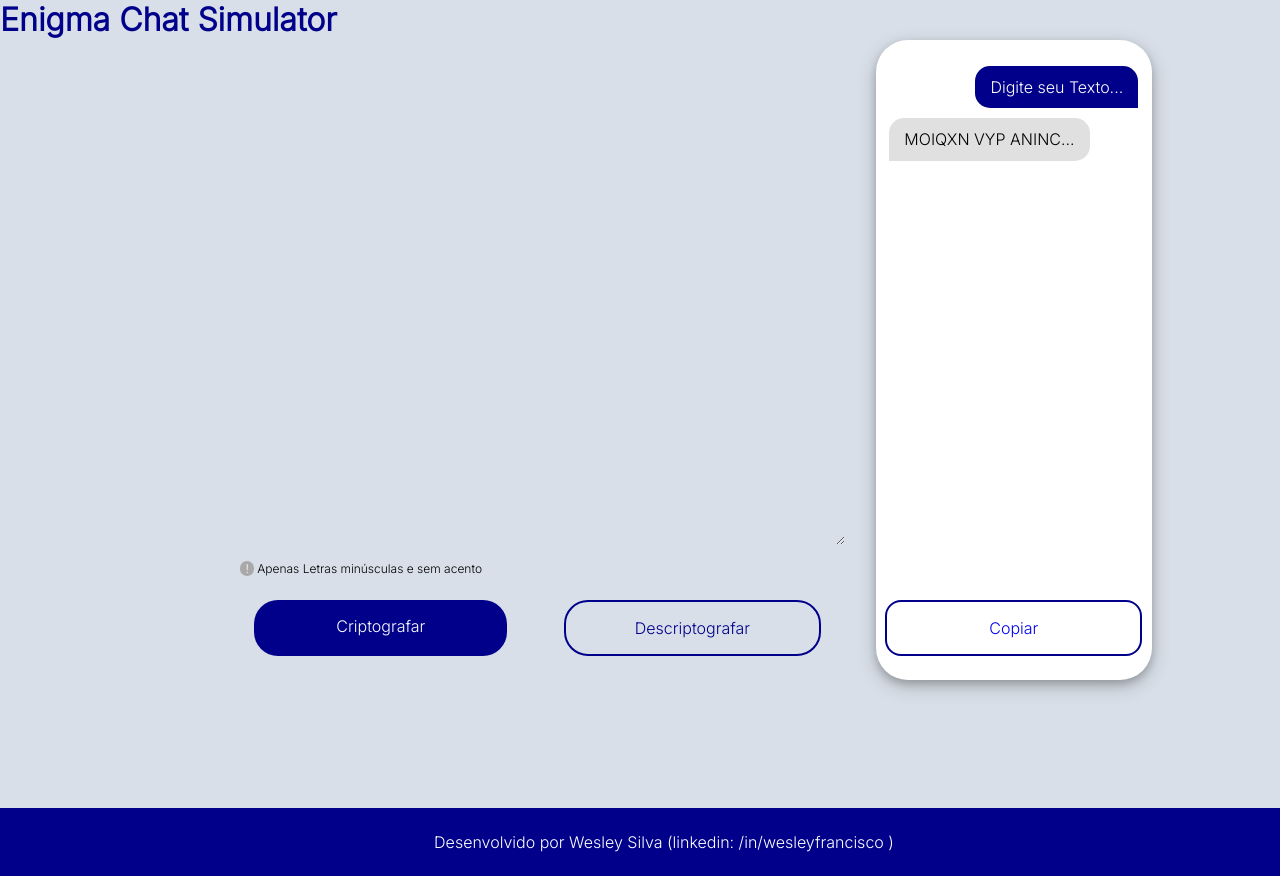
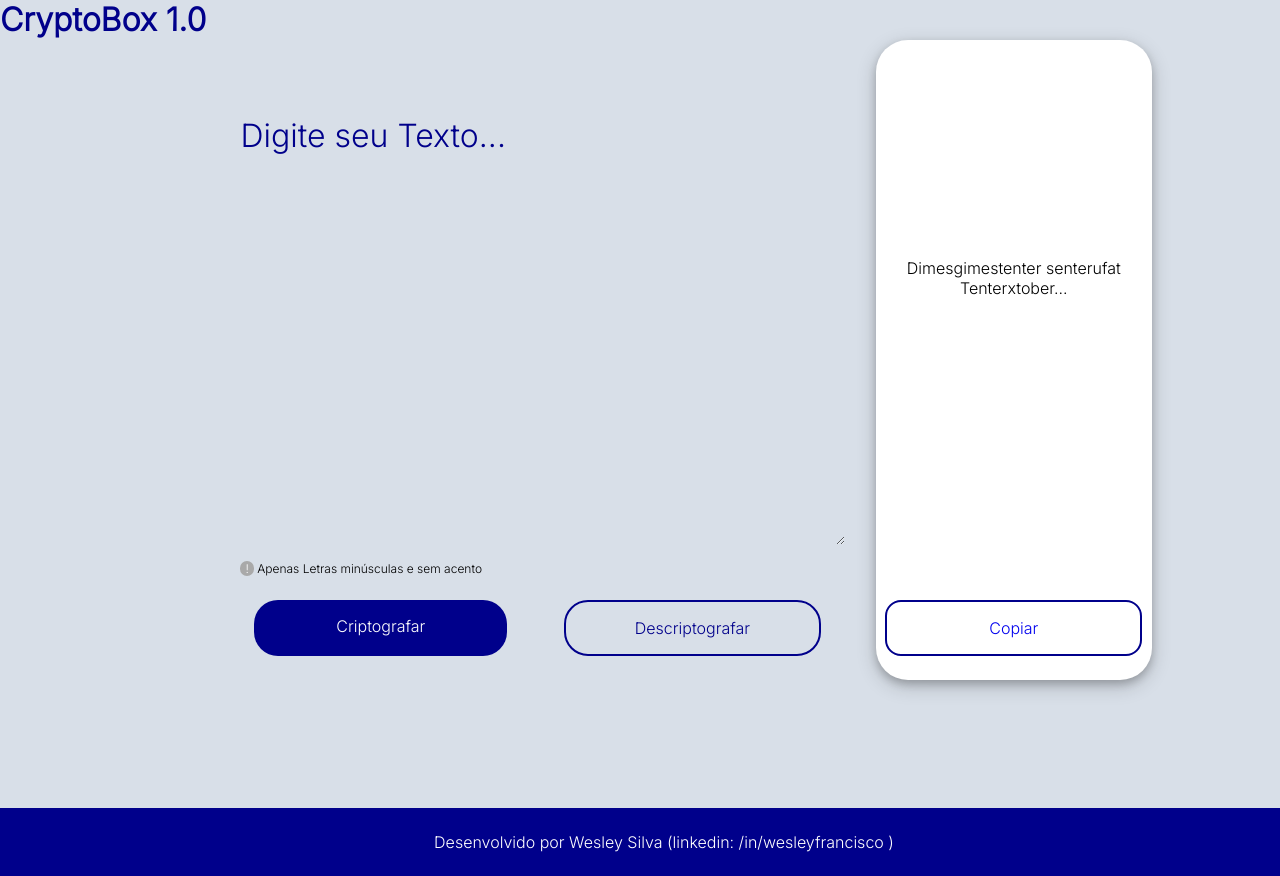
Before and after one commit to wfscarvalho/CryptoDox, a plain HTML site: page index.html in a window 1280 px wide. Both pictures are taken after a click on the link "Criptografar". Shown: the top 876 px of the page. Drawn offline with Linux system fonts and the light colour scheme.

Commit message:
Revert "Transform app into Enigma Chat Simulator"

```diff
--- a/index.html
+++ b/index.html
@@ -6,11 +6,11 @@
     <link rel="stylesheet" href="style.css/styles.css">
     <script src="js/decoder.js" defer></script>
 
-    <title>Enigma Chat Simulator</title>
+    <title>CryptoBox</title>
 </head>
 <body>
     <header>
-        <h1>Enigma Chat Simulator</h1>
+        <h1>CryptoBox 1.0</h1>
     </header>
     <main class="mainpage">
         <section class="mainpage__input">
--- a/js/decoder.js
+++ b/js/decoder.js
@@ -1,120 +1,15 @@
-class Enigma {
-    constructor() {
-        // Enigma machine components based on historical Enigma I
-        this.alphabet = "ABCDEFGHIJKLMNOPQRSTUVWXYZ";
-
-        // Rotors (wiring and notch)
-        this.rotors = {
-            I:   { wiring: "EKMFLGDQVZNTOWYHXUSPAIBRCJ", notch: "Q" },
-            II:  { wiring: "AJDKSIRUXBLHWTMCQGZNPYFVOE", notch: "E" },
-            III: { wiring: "BDFHJLCPRTXVZNYEIWGAKMUSQO", notch: "V" }
-        };
-
-        // Reflector B
-        this.reflector = "YRUHQSLDPXNGOKMIEBFZCWVJAT";
-
-        // Current state (using standard setup: Rotors I, II, III from left to right)
-        this.leftRotor = this.rotors.I;
-        this.middleRotor = this.rotors.II;
-        this.rightRotor = this.rotors.III;
-
-        // Positions (0-25)
-        this.leftPos = 0;
-        this.middlePos = 0;
-        this.rightPos = 0;
-    }
-
-    setPositions(left, middle, right) {
-        this.leftPos = this.alphabet.indexOf(left);
-        this.middlePos = this.alphabet.indexOf(middle);
-        this.rightPos = this.alphabet.indexOf(right);
-    }
-
-    step() {
-        // Enigma stepping mechanism (simplified double stepping anomaly)
-        let rightAtNotch = this.rightPos === this.alphabet.indexOf(this.rightRotor.notch);
-        let middleAtNotch = this.middlePos === this.alphabet.indexOf(this.middleRotor.notch);
-
-        if (middleAtNotch) {
-            this.leftPos = (this.leftPos + 1) % 26;
-            this.middlePos = (this.middlePos + 1) % 26;
-        } else if (rightAtNotch) {
-            this.middlePos = (this.middlePos + 1) % 26;
-        }
-
-        // Right rotor always steps
-        this.rightPos = (this.rightPos + 1) % 26;
-    }
-
-    processChar(char) {
-        char = char.toUpperCase();
-        if (!this.alphabet.includes(char)) {
-            return char; // Return non-alphabet characters as is
-        }
-
-        this.step();
-
-        let c = this.alphabet.indexOf(char);
-
-        // Forward through rotors
-        c = this.passRotor(c, this.rightRotor, this.rightPos, false);
-        c = this.passRotor(c, this.middleRotor, this.middlePos, false);
-        c = this.passRotor(c, this.leftRotor, this.leftPos, false);
-
-        // Reflector
-        c = this.alphabet.indexOf(this.reflector[c]);
-
-        // Backward through rotors
-        c = this.passRotor(c, this.leftRotor, this.leftPos, true);
-        c = this.passRotor(c, this.middleRotor, this.middlePos, true);
-        c = this.passRotor(c, this.rightRotor, this.rightPos, true);
-
-        return this.alphabet[c];
-    }
-
-    passRotor(c, rotor, pos, reverse) {
-        let offset = pos;
-        let charIndex = (c + offset) % 26;
-        let mappedCharIndex;
-
-        if (!reverse) {
-            mappedCharIndex = this.alphabet.indexOf(rotor.wiring[charIndex]);
-        } else {
-            mappedCharIndex = rotor.wiring.indexOf(this.alphabet[charIndex]);
-        }
-
-        let outIndex = (mappedCharIndex - offset + 26) % 26;
-        return outIndex;
-    }
-
-    processString(str) {
-        let result = "";
-        for (let i = 0; i < str.length; i++) {
-            result += this.processChar(str[i]);
-        }
-        return result;
-    }
-}
-
-// Global instance of Enigma
-const enigmaMachine = new Enigma();
-enigmaMachine.setPositions('A', 'A', 'A'); // Initial positions
-
-
 // FUNÇÃO CODIFICAR REALIZA UM FILTRO DO TIPO DE CODIFICAÇÃO E ENCAMINHA VALORES PARA AS RESPECTIVAS CODIFICAÇÕES
 
 function Codificar(){
     let textoDigitado = document.getElementsByClassName('mainpage__input__textfield')[0].value;
+    let standardcrypto = true;
+    // let quantumStatus = true;
 
-    // Process input text with Enigma Machine
-    // Enigma is symmetric, so encode and decode are the same operation,
-    // but in this chat simulator we encrypt the plaintext here.
-    let textoCriptografado = enigmaMachine.processString(textoDigitado);
-
-    exibirChat(textoDigitado, textoCriptografado, 'codificar');
-
-    // Clear the input textfield
-    document.getElementsByClassName('mainpage__input__textfield')[0].value = '';
+    if (standardcrypto==true) {
+        standardCriptography(textoDigitado);
+    } else {
+        enigmaCriptography(textoDigitado);
+    }
 }
 
 //CRIAR LOGICA PARA PEGAR O INPUT RECEBIDO E CRIPTOGRAFAR, DEPOIS EXIBIR MSG CRIPTOGRAFADA NA FUNÇÃO OUTPUT
@@ -169,16 +64,16 @@ function standardCriptography(inputrecebido) {
 
 function Decodificar() {
     let textoDigitado = document.getElementsByClassName('mainpage__input__textfield')[0].value;
+    console.log(textoDigitado);
+    let standardcrypto = true;
+    // let quantumStatus = true;
 
-    // Process input text with Enigma Machine
-    // Enigma is symmetric, so encode and decode are the same operation.
-    // However, when decoding we assume the input is cipher text and output is plain text.
-    let textoDescriptografado = enigmaMachine.processString(textoDigitado);
+    if (standardcrypto==true) {
+        standardDecryptography(textoDigitado);
+    } else {
+        enigmaCriptography(textoDigitado);
+    }
 
-    exibirChat(textoDigitado, textoDescriptografado, 'decodificar');
-
-    // Clear the input textfield
-    document.getElementsByClassName('mainpage__input__textfield')[0].value = '';
 }
 
 //CRIAR LOGICA PARA PEGAR O INPUT RECEBIDO E DESCRIPTOGRAFAR, DEPOIS EXIBIR MSG DESCRIPTOGRAFADA NA FUNÇÃO OUTPUT
@@ -238,65 +133,28 @@ function standardDecryptography(inputrecebido) {
 
 
 //FUNÇÃO OUTPUT USADA PARA PREENCHER O OUTPUT, PODE SER CHAMADA PELAS CRIPTAÇÕES OU DECRIPTAÇÕES
-function exibirChat(inputMsg, outputMsg, type) {
-    let upperGroup = document.getElementsByClassName('mainpage__output__textfield__uppergroup')[0];
+function exibirOutput(msgdeoutput) {
+    console.log(document.getElementsByClassName('mainpage__output__textfield__image')[0]);
+    if (document.getElementsByClassName('mainpage__output__textfield__image')[0].hidden == false) {
+        document.getElementsByClassName('mainpage__output__textfield__image')[0].hidden = true;
+        let element = document.getElementsByClassName("mainpage__output__textfield__texts")[0];
+        element.remove();
+        document.getElementsByClassName("mainpage__output__textfield__texts")[0].innerHTML = msgdeoutput;
 
-    // Hide default image and text if present
-    let defaultImg = document.getElementsByClassName('mainpage__output__textfield__image')[0];
-    if (defaultImg && defaultImg.hidden == false) {
-        defaultImg.hidden = true;
 
-        let texts = document.querySelectorAll(".mainpage__output__textfield__texts");
-        texts.forEach(textElement => textElement.style.display = 'none');
+    } else{
+        document.getElementsByClassName("mainpage__output__textfield__texts")[0].innerHTML = msgdeoutput;
     }
 
-    // Create user bubble
-    let userBubble = document.createElement('div');
-    userBubble.classList.add('chat-bubble', 'user-bubble');
-    userBubble.innerHTML = `<p>${inputMsg}</p>`;
-
-    // Create enigma bubble
-    let enigmaBubble = document.createElement('div');
-    enigmaBubble.classList.add('chat-bubble', 'enigma-bubble');
-    enigmaBubble.innerHTML = `<p>${outputMsg}</p>`;
-
-    // Add bubbles to the container
-    upperGroup.appendChild(userBubble);
-    upperGroup.appendChild(enigmaBubble);
-
-    // Auto-scroll to bottom
-    upperGroup.scrollTop = upperGroup.scrollHeight;
-
-    // For copying text later
-    let lastText = document.createElement('span');
-    lastText.classList.add('last-output-msg');
-    lastText.style.display = 'none';
-    lastText.innerText = outputMsg;
-
-    // Keep a hidden element with the latest output for copy functionality to use
-    let existingLastMsg = document.querySelector('.last-output-msg');
-    if (existingLastMsg) {
-        existingLastMsg.remove();
-    }
-    upperGroup.appendChild(lastText);
-}
-
-function exibirOutput(msgdeoutput) {
-    // Keep standard functionality for backwards compatibility if needed
-    // Not strictly needed anymore since we switched to Chat UI, but keeping standard ones
 }
 
 // FUNÇÃO DE COPIAR O TEXTO NO OUTPUT PARA A ÁREA DE TRANSFERÊNCIA
 
 function copiarTexto(){
-    let lastMsg = document.querySelector('.last-output-msg');
-    if (lastMsg) {
-        let textCriptographed = lastMsg.innerText;
-        console.log("Copying:", textCriptographed);
-        navigator.clipboard.writeText(textCriptographed);
-    } else {
-        console.log("No text to copy");
-    }
+    let textCriptographed = document.getElementsByClassName('mainpage__output__textfield__texts')[0].innerHTML;
+    console.log(textCriptographed);
+    navigator.clipboard.writeText(textCriptographed);
+
 }
 
 
--- a/style.css/styles.css
+++ b/style.css/styles.css
@@ -151,43 +151,15 @@ h1{
 .mainpage__output__textfield__uppergroup{
     display: flex;
     flex-direction: column;
-    align-content: flex-start;
-    align-items: stretch;
-    justify-content: flex-start;
+    /* gap: 10%; */
+    align-content: space-between;
+    align-items: center;
+    justify-content: center;
     flex: 1 1 auto;
     overflow:scroll;
     margin: 1rem;
     overflow-y: auto;
     flex-shrink: 2;
-    padding: 10px;
-    width: 90%;
-}
-
-.chat-bubble {
-    padding: 10px 15px;
-    border-radius: 15px;
-    margin-bottom: 10px;
-    max-width: 80%;
-    word-wrap: break-word;
-    font-family: 'Inter', sans-serif;
-    font-size: 1rem;
-    line-height: 1.4;
-    position: relative;
-    clear: both;
-}
-
-.user-bubble {
-    background-color: darkblue;
-    color: white;
-    align-self: flex-end;
-    border-bottom-right-radius: 0;
-}
-
-.enigma-bubble {
-    background-color: #e0e0e0;
-    color: black;
-    align-self: flex-start;
-    border-bottom-left-radius: 0;
 }
 
 .mainpage__output__textfield__image{
```
Also changed, not shown: 1 other file.
